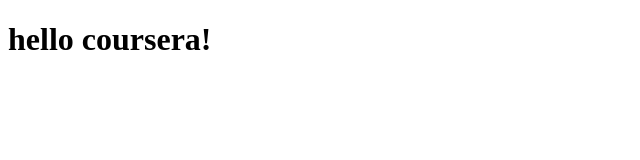
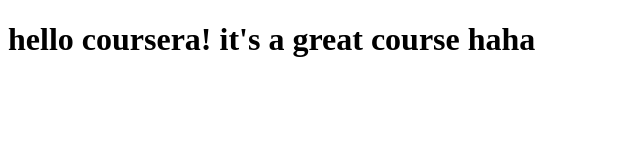
Before and after one commit to maddybranley/coursera-test, a plain HTML site: page site/index.html in a window 1280 px wide. Shown: the whole page, without its empty margins (0-640 px from the left). Drawn offline with Linux system fonts and the light colour scheme.

Commit message:
small addition to our page conten

```diff
--- a/site/index.html
+++ b/site/index.html
@@ -4,6 +4,6 @@
 	<title>hello coursera!</title>
 </head>
 <body>
-<h1>hello coursera!</h1>
+<h1>hello coursera! it's a great course haha</h1>
 </body>
 </html>
```
